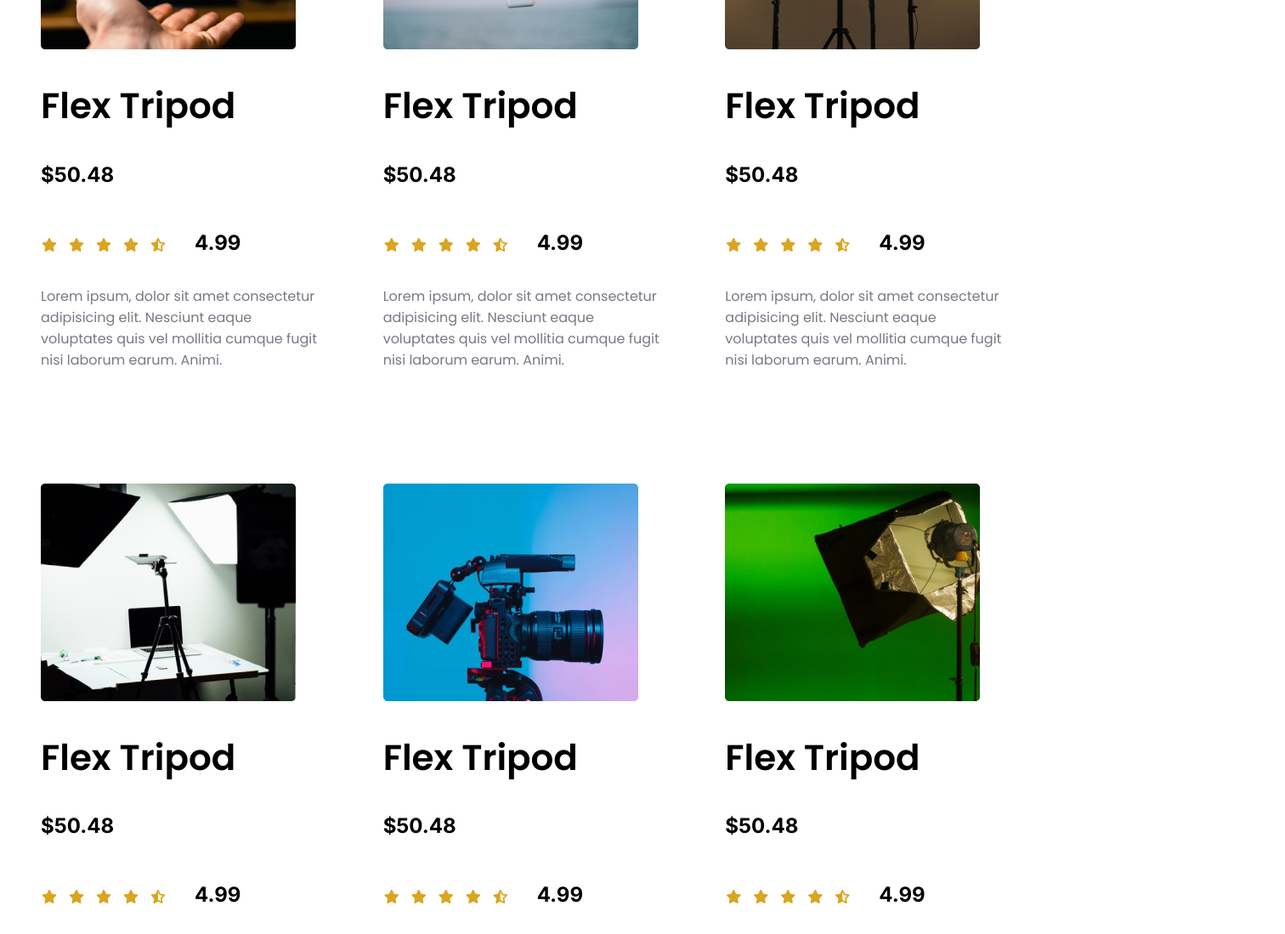
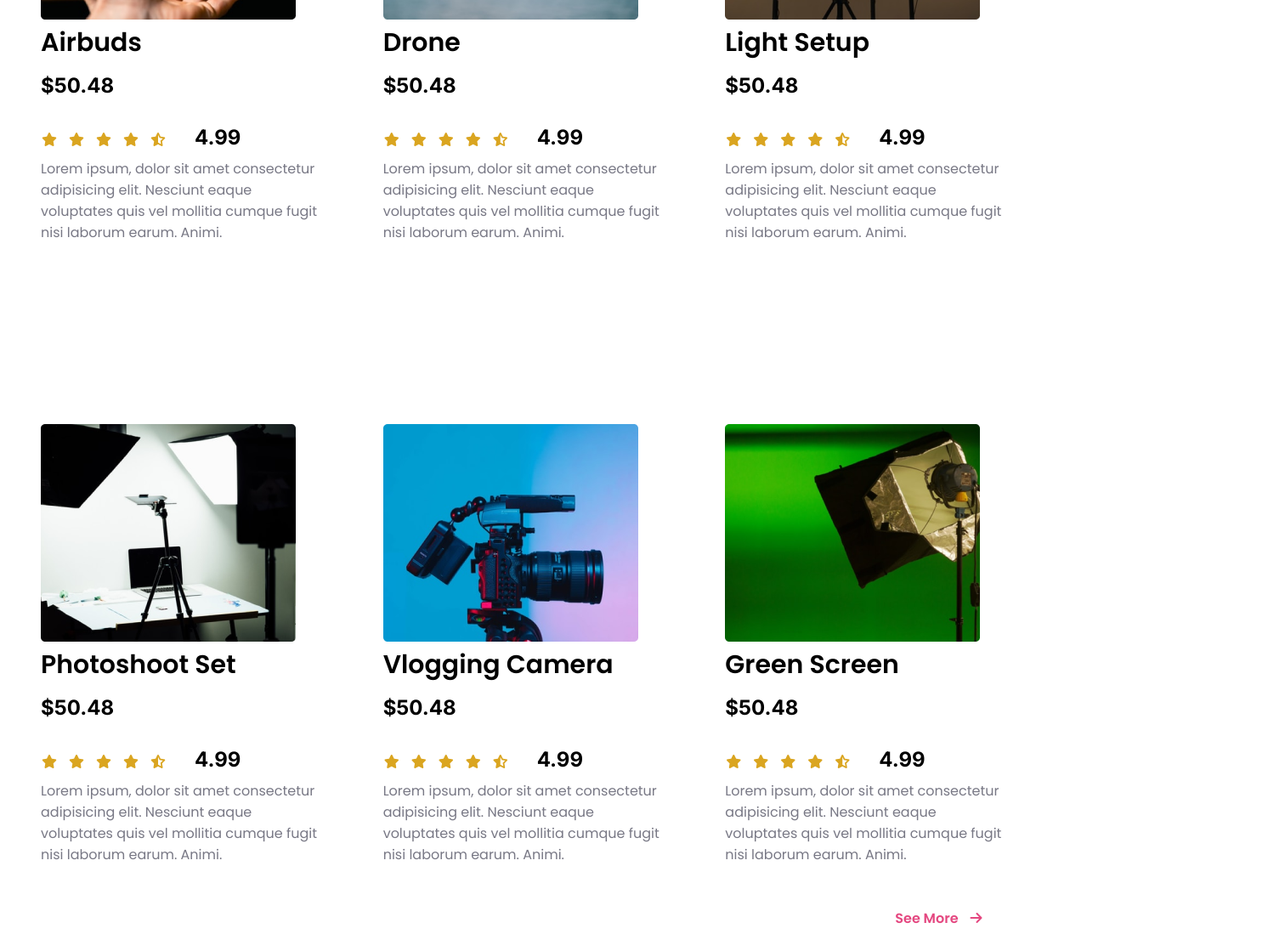
Before and after one commit to Shabbin/responsive-design2, a plain HTML site: page index.html in a window 1280 px wide. Shown: the part 2008-3107 px from the top of the page at 85% size, 1512 px wide, since content can reach past the window. Drawn offline with Linux system fonts and the light colour scheme.

Commit message:
fourteenth commit

```diff
--- a/index.html
+++ b/index.html
@@ -110,7 +110,7 @@
 
             <div class="detail-fonts">
                 <div class="intro-price">
-                    <h2>Flex Tripod</h2>
+                    <h2>Action Camera</h2>
                     <h4 id="price">$50.48</h4>
                 </div>
                 <div class="fonts-ratings">
@@ -138,7 +138,7 @@
 
             <div class="detail-fonts">
                 <div class="intro-price">
-                    <h2>Flex Tripod</h2>
+                    <h2>Microphone</h2>
                     <h4 id="price">$50.48</h4>
                 </div>
                 <div class="fonts-ratings">
@@ -166,7 +166,7 @@
 
             <div class="detail-fonts">
                 <div class="intro-price">
-                    <h2>Flex Tripod</h2>
+                    <h2>Airbuds</h2>
                     <h4 id="price">$50.48</h4>
                 </div>
                 <div class="fonts-ratings">
@@ -194,7 +194,7 @@
 
             <div class="detail-fonts">
                 <div class="intro-price">
-                    <h2>Flex Tripod</h2>
+                    <h2>Drone</h2>
                     <h4 id="price">$50.48</h4>
                 </div>
                 <div class="fonts-ratings">
@@ -222,7 +222,7 @@
 
             <div class="detail-fonts">
                 <div class="intro-price">
-                    <h2>Flex Tripod</h2>
+                    <h2>Light Setup</h2>
                     <h4 id="price">$50.48</h4>
                 </div>
                 <div class="fonts-ratings">
@@ -250,7 +250,7 @@
 
             <div class="detail-fonts">
                 <div class="intro-price">
-                    <h2>Flex Tripod</h2>
+                    <h2>Photoshoot Set</h2>
                     <h4 id="price">$50.48</h4>
                 </div>
                 <div class="fonts-ratings">
@@ -278,7 +278,7 @@
 
             <div class="detail-fonts">
                 <div class="intro-price">
-                    <h2>Flex Tripod</h2>
+                    <h2>Vlogging Camera</h2>
                     <h4 id="price">$50.48</h4>
                 </div>
                 <div class="fonts-ratings">
@@ -306,7 +306,7 @@
 
             <div class="detail-fonts">
                 <div class="intro-price">
-                    <h2>Flex Tripod</h2>
+                    <h2>Green Screen</h2>
                     <h4 id="price">$50.48</h4>
                 </div>
                 <div class="fonts-ratings">
@@ -346,7 +346,7 @@
 
 
 </body>
-<footer>
+<!-- <footer>
     <h1>Influencer products</h1>
     <h5 class="type-white1">Copyright © 2020 influencer products</h5>
     <h5 class="type-white1">All rights reserved</h5>
@@ -356,6 +356,6 @@
         <div> <span class="fa-brands fa-square-twitter"></span></div>
     </div>
 
-</footer>
+</footer> -->
 
 </html>
--- a/styles/style.css
+++ b/styles/style.css
@@ -150,6 +150,8 @@ nav a:hover {
     margin-left: 24px;
     align-items: center;
     background: #FFF;
+
+
 }
 
 
@@ -174,18 +176,25 @@ nav a:hover {
 
 .intro-price {
     font-family: Poppins;
-    font-size: 28px;
+    font-size: 20px;
+    font-weight: 500;
+    display: inline-block;
+    margin-top: -20px;
 
-    font-weight: 500;
 
 }
 
+.detail1 p {
+    margin-top: -10px;
+}
+
+
 #price {
-
+    display: block;
     font-family: Inter;
     font-size: 24px;
     font-weight: 400;
-
+    margin-top: -12px;
 }
 
 
@@ -194,9 +203,10 @@ nav a:hover {
     flex-direction: row;
     margin-left: 1px;
     align-items: baseline;
-
+    margin-top: -20px;
 
 }
+
 
 .detail1 {
     color: var(--gray-50, #787885);
```
